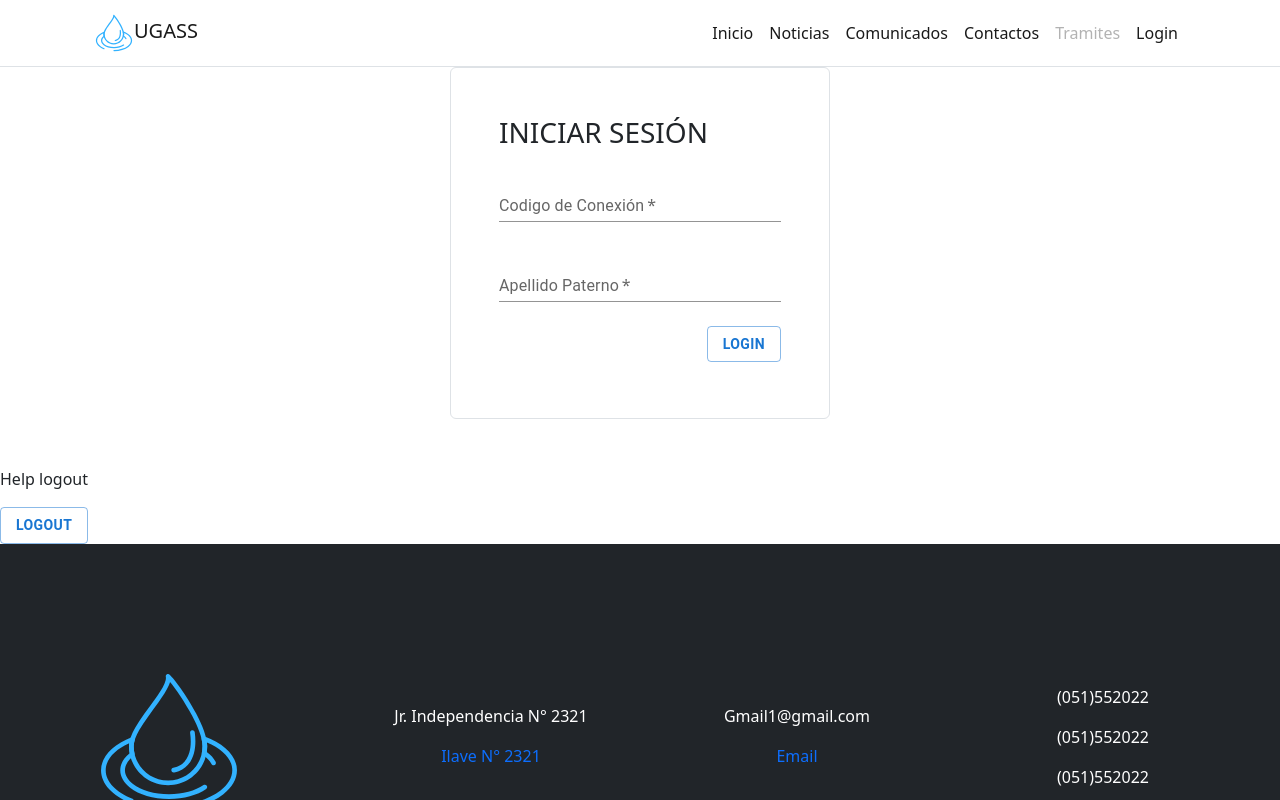
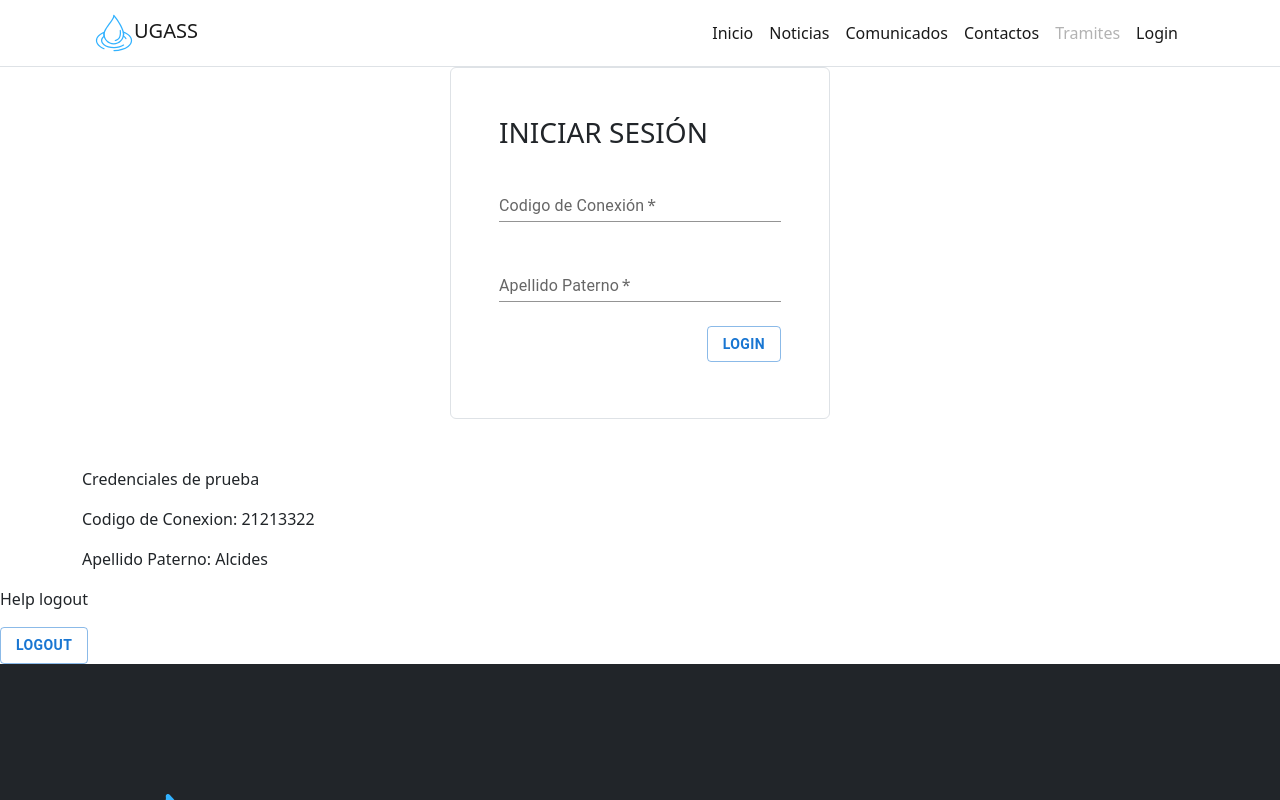
Before and after one commit to MrGansoStr/reactviteugass, a React (Vite) app: page /login in a window 1280 px wide. Shown: the top 800 px of the page. Built offline with nearby package versions, Linux system fonts and the light colour scheme.

Commit message:
Credentials for login

```diff
--- a/src/pages/Public/Login/Login.jsx
+++ b/src/pages/Public/Login/Login.jsx
@@ -91,6 +91,11 @@ function Login() {
         </div>
         <br/>
         <br/>
+         <div>
+                    <p>Credenciales de prueba</p>
+          <p>Codigo de Conexion: 21213322</p>
+<p> Apellido Paterno: Alcides</p>
+          </div>
       </div>
     </>
   );
```
